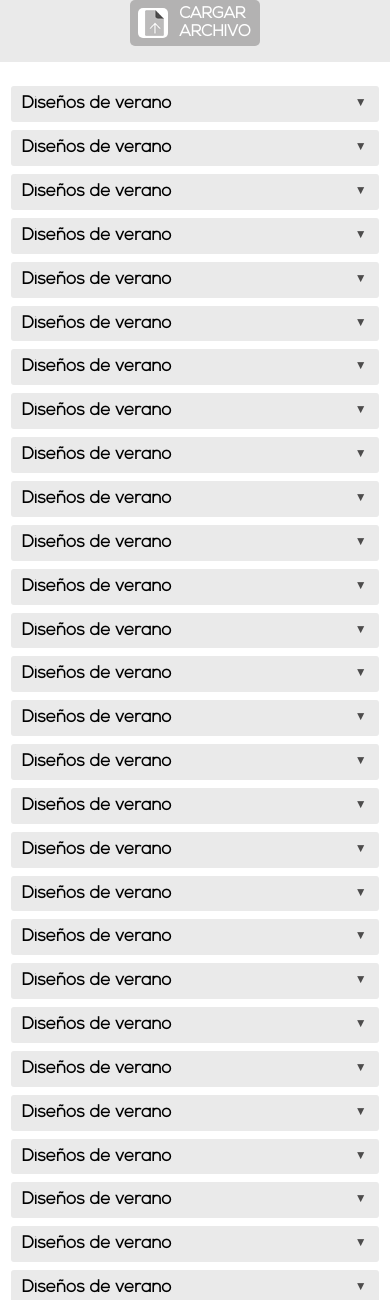
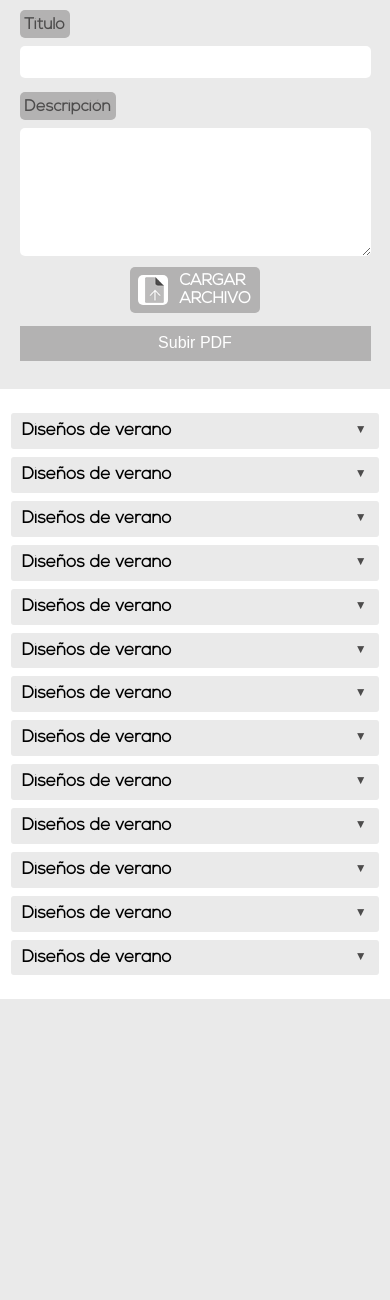
Before and after one commit to codegabo/dgt, a PHP site: page /news.html in a window 390 px wide, after a click on "CARGAR ARCHIVO". Shown: the top 1300 px of the page. After the commit the page ends 999 px from the top, so only its background shows below. Run offline with PHP 8.4, Linux system fonts and the light colour scheme.

Commit message:
Agregado formulario en el archivo news.html, también se le agrego diseño responsivo. En el archivo live?design se logró que solo se mostraran en la imagen live, las imagenes de las variantes y las imagenes de los modelos

```diff
--- a/sis.info/css/_live_design.scss
+++ b/sis.info/css/_live_design.scss
@@ -65,13 +65,11 @@
 }
 .live-preview{
   margin:auto;
-  //background: #000;
   width: 100%;
   overflow: hidden;
   position: relative;
   @include medias(768px){
     display: block;
-    //height: 80%;
     margin: 0;
   }
   &-current{
@@ -79,17 +77,6 @@
     margin: .5em auto;
     height: 24em;
     background: #000;
-    //@include medias(480px){
-    //  height: 30em;
-    //}
-    //@include medias(640px){
-    //  height: 40em;
-    //}
-    //@include medias(768px){
-    //  height: 70vh;
-    //  background: #000;
-    //  margin: 0 auto;
-    //}
   }
 }
 .current-design{
@@ -227,6 +214,10 @@
     display: flex;
   }
 }
+
+
+
+
 //.container-main, .container-left, .container-right, .designs{
 //  @media (min-width: 768px) and (min-height: 616px) {
 //    height: 45vh;
@@ -329,17 +320,17 @@
 //    padding: .9em;
 //  }
 //}
-//.block-zoom-button{
-//  background: gray;
-//  color: darkgray;
-//  border:0;
+.block-zoom-button{
+  background: gray;
+  color: darkgray;
+  border:0;
 
-//  border-radius: 1em;
-//  pointer-events:none;
-//  &:active{
+  border-radius: 1em;
+  pointer-events:none;
+  &:active{
 
-//  }
-//}
+  }
+}
 //.multiple-design{
 //  display: flex;
 //  width: 80%;
--- a/sis.info/css/_news.scss
+++ b/sis.info/css/_news.scss
@@ -6,12 +6,44 @@
 input[type="file"] {
   display: none;
 }
-.PDFupload{
-  display: block;
+.PDFupload-form{
+  width: 100%;
+  margin:auto;
+  display: flex;
+  flex-wrap: wrap;
+  @include medias(768px){
+    max-width:60%;
+  }
+  &-label{
     width: 90%;
-  margin:auto;
-  &-form{
     display: flex;
+    flex-wrap: wrap;
+    margin:.4em auto;
+  }
+  &-item{
+    padding: 0 0 0 2em;
+    margin: .3em 0;
+    position: relative;
+    line-height:0;
+    height: 2em;
+    width: 100%;
+    border:none;
+    border-radius: 5px;
+    @include medias(480px){
+      padding: 0 0 0 2.5em;
+    }
+    @include medias(640px){
+      padding: 0 0 0 3em;
+    }
+    &-label{
+      width: 100%;
+      @include medias(768px){
+        width: 50%;
+      }
+    }
+  }
+}
+.PDFupload-form-label-file{
   padding: .3em .2em;
   width: 8.1em;
   border-radius:5px;
@@ -20,12 +52,10 @@ input[type="file"] {
   flex-wrap: nowrap;
   margin: auto;
   background: $color-3;
-    &-label{
   color:$color-1;
   font-weight: bold;
   cursor: pointer;
   display: flex;
-    }
   &-icon{
     display: flex;
     align-items:center;
@@ -35,11 +65,19 @@ input[type="file"] {
     border-radius: 5px;
     //outline:1px solid green;
   }
-    &-item{
-      margin: auto;
-      width: 80%;
+}
+.more-form, .user-form-button-pdf {
+  display: none;
+  width: 100%;
+  &-active{
+    display: block;
   }
 }
+.PDFupload-form-item-description{
+  line-height:1;
+  padding: .8em;
+  height: 8em;
+
 }
 .files, .pdf-viewer-container{
   width:100%;
@@ -91,7 +129,7 @@ input[type="file"] {
     }
   }
 }
-.pdf-iframe{
+.pdf-iframe {
   width: 100%;
   height: 40vh;
   padding-top:.5em;
@@ -146,3 +184,11 @@ details[open] summary:after {
     display: none;
   }
 }
+.user-form-button-pdf-active{
+  padding: .5em 1em;
+  width: 90%;
+  margin:.8em auto;
+  background: $color-3;
+  color: $color-1;
+  border:none;
+}
--- a/sis.info/news.html
+++ b/sis.info/news.html
@@ -14,177 +14,29 @@
    <main class="all-content-container" id="all-content-container">
       <fieldset class="PDFupload">
          <form action="" class="PDFupload-form">
-            <label for="PDFuploadfile" class="PDFupload-form-label">
-               <div class="PDFupload-form-icon">
+            <div class="more-form" id="more-form">
+               <label for="PDFtitle" class="PDFupload-form-label">
+                  <h2 class="create-user-label-text pdftext">Titulo</h2>
+                  <input type="text" id="PDFtitle" class="PDFupload-form-item">
+               </label>
+               <label for="PDFdescription" class="PDFupload-form-label">
+                  <h2 class="create-user-label-text pdftext">Descripción</h2>
+                  <textarea type="text" id="PDFdescription" class="PDFupload-form-item PDFupload-form-item-description">
+                  </textarea>
+               </label>
+            </div>
+            <label for="PDFuploadfile" class="PDFupload-form-label PDFupload-form-label-file" id="PDFupload-form-label-file">
+               <div class="PDFupload-form-label-file-icon">
                   <img src="img/icons/load_file-icon.png" alt="">
                </div>
                CARGAR ARCHIVO
             </label>
             <input type="file" id="PDFuploadfile" class="PDFupload-form-item">
+            <input type="submit" class="user-form-button-pdf" id="user-form-button-pdf" value="Subir PDF">
          </form>
       </fieldset>
       <div class="section-container">
          <section class="files" id="files">
-            <details class="container-list-files">
-               <summary class="container-list-files-title">
-                  <h5 class="title-big">Diseños de verano</h5>
-               </summary>
-               <div id="preview-icon" class="preview-icon">
-                  Ver PDF
-                  <!--<input type="button" value="Abrir pdf" onclick="window.open('https://www.digitalglobaltextiles.com/recibo.pdf')" />--><!--<a href="#" onclick="window.open('https://www.digitalglobaltextiles.com/recibo.pdf')">Abrir archivo pdf</a>--><!--<img src="img/icons/view-icon.png" alt="" class="preview-icon">--><!--<iframe src="btn-comentario.php?id='.$data['codigo_est'].'" name="window" marginwidth="0" scrolling="yes" style="border:0px solid transparent;width:70%;height:50%;margin-left:15%;"></iframe>--><!--<iframe src="http://docs.google.com/gview?url=https://www.digitalglobaltextiles.com/recibo.pdf&embedded=true" class="pdf-iframe" frameborder="0"></iframe>-->
-               </div>
-               <p class="container-list-files-text">Lorem ipsum dolor sit amet, consectetur adipisicingamet, consectetur adipisicingamet, consectetur adipisicingamet, consectetur adipisicing elit.m.</p>
-            </details>
-            <details class="container-list-files">
-               <summary class="container-list-files-title">
-                  <h5 class="title-big">Diseños de verano</h5>
-               </summary>
-               <div id="preview-icon" class="preview-icon">
-                  Ver PDF
-                  <!--<input type="button" value="Abrir pdf" onclick="window.open('https://www.digitalglobaltextiles.com/recibo.pdf')" />--><!--<a href="#" onclick="window.open('https://www.digitalglobaltextiles.com/recibo.pdf')">Abrir archivo pdf</a>--><!--<img src="img/icons/view-icon.png" alt="" class="preview-icon">--><!--<iframe src="btn-comentario.php?id='.$data['codigo_est'].'" name="window" marginwidth="0" scrolling="yes" style="border:0px solid transparent;width:70%;height:50%;margin-left:15%;"></iframe>--><!--<iframe src="http://docs.google.com/gview?url=https://www.digitalglobaltextiles.com/recibo.pdf&embedded=true" class="pdf-iframe" frameborder="0"></iframe>-->
-               </div>
-               <p class="container-list-files-text">Lorem ipsum dolor sit amet, consectetur adipisicingamet, consectetur adipisicingamet, consectetur adipisicingamet, consectetur adipisicing elit.m.</p>
-            </details>
-            <details class="container-list-files">
-               <summary class="container-list-files-title">
-                  <h5 class="title-big">Diseños de verano</h5>
-               </summary>
-               <div id="preview-icon" class="preview-icon">
-                  Ver PDF
-                  <!--<input type="button" value="Abrir pdf" onclick="window.open('https://www.digitalglobaltextiles.com/recibo.pdf')" />--><!--<a href="#" onclick="window.open('https://www.digitalglobaltextiles.com/recibo.pdf')">Abrir archivo pdf</a>--><!--<img src="img/icons/view-icon.png" alt="" class="preview-icon">--><!--<iframe src="btn-comentario.php?id='.$data['codigo_est'].'" name="window" marginwidth="0" scrolling="yes" style="border:0px solid transparent;width:70%;height:50%;margin-left:15%;"></iframe>--><!--<iframe src="http://docs.google.com/gview?url=https://www.digitalglobaltextiles.com/recibo.pdf&embedded=true" class="pdf-iframe" frameborder="0"></iframe>-->
-               </div>
-               <p class="container-list-files-text">Lorem ipsum dolor sit amet, consectetur adipisicingamet, consectetur adipisicingamet, consectetur adipisicingamet, consectetur adipisicing elit.m.</p>
-            </details>
-            <details class="container-list-files">
-               <summary class="container-list-files-title">
-                  <h5 class="title-big">Diseños de verano</h5>
-               </summary>
-               <div id="preview-icon" class="preview-icon">
-                  Ver PDF
-                  <!--<input type="button" value="Abrir pdf" onclick="window.open('https://www.digitalglobaltextiles.com/recibo.pdf')" />--><!--<a href="#" onclick="window.open('https://www.digitalglobaltextiles.com/recibo.pdf')">Abrir archivo pdf</a>--><!--<img src="img/icons/view-icon.png" alt="" class="preview-icon">--><!--<iframe src="btn-comentario.php?id='.$data['codigo_est'].'" name="window" marginwidth="0" scrolling="yes" style="border:0px solid transparent;width:70%;height:50%;margin-left:15%;"></iframe>--><!--<iframe src="http://docs.google.com/gview?url=https://www.digitalglobaltextiles.com/recibo.pdf&embedded=true" class="pdf-iframe" frameborder="0"></iframe>-->
-               </div>
-               <p class="container-list-files-text">Lorem ipsum dolor sit amet, consectetur adipisicingamet, consectetur adipisicingamet, consectetur adipisicingamet, consectetur adipisicing elit.m.</p>
-            </details>
-            <details class="container-list-files">
-               <summary class="container-list-files-title">
-                  <h5 class="title-big">Diseños de verano</h5>
-               </summary>
-               <div id="preview-icon" class="preview-icon">
-                  Ver PDF
-                  <!--<input type="button" value="Abrir pdf" onclick="window.open('https://www.digitalglobaltextiles.com/recibo.pdf')" />--><!--<a href="#" onclick="window.open('https://www.digitalglobaltextiles.com/recibo.pdf')">Abrir archivo pdf</a>--><!--<img src="img/icons/view-icon.png" alt="" class="preview-icon">--><!--<iframe src="btn-comentario.php?id='.$data['codigo_est'].'" name="window" marginwidth="0" scrolling="yes" style="border:0px solid transparent;width:70%;height:50%;margin-left:15%;"></iframe>--><!--<iframe src="http://docs.google.com/gview?url=https://www.digitalglobaltextiles.com/recibo.pdf&embedded=true" class="pdf-iframe" frameborder="0"></iframe>-->
-               </div>
-               <p class="container-list-files-text">Lorem ipsum dolor sit amet, consectetur adipisicingamet, consectetur adipisicingamet, consectetur adipisicingamet, consectetur adipisicing elit.m.</p>
-            </details>
-            <details class="container-list-files">
-               <summary class="container-list-files-title">
-                  <h5 class="title-big">Diseños de verano</h5>
-               </summary>
-               <div id="preview-icon" class="preview-icon">
-                  Ver PDF
-                  <!--<input type="button" value="Abrir pdf" onclick="window.open('https://www.digitalglobaltextiles.com/recibo.pdf')" />--><!--<a href="#" onclick="window.open('https://www.digitalglobaltextiles.com/recibo.pdf')">Abrir archivo pdf</a>--><!--<img src="img/icons/view-icon.png" alt="" class="preview-icon">--><!--<iframe src="btn-comentario.php?id='.$data['codigo_est'].'" name="window" marginwidth="0" scrolling="yes" style="border:0px solid transparent;width:70%;height:50%;margin-left:15%;"></iframe>--><!--<iframe src="http://docs.google.com/gview?url=https://www.digitalglobaltextiles.com/recibo.pdf&embedded=true" class="pdf-iframe" frameborder="0"></iframe>-->
-               </div>
-               <p class="container-list-files-text">Lorem ipsum dolor sit amet, consectetur adipisicingamet, consectetur adipisicingamet, consectetur adipisicingamet, consectetur adipisicing elit.m.</p>
-            </details>
-            <details class="container-list-files">
-               <summary class="container-list-files-title">
-                  <h5 class="title-big">Diseños de verano</h5>
-               </summary>
-               <div id="preview-icon" class="preview-icon">
-                  Ver PDF
-                  <!--<input type="button" value="Abrir pdf" onclick="window.open('https://www.digitalglobaltextiles.com/recibo.pdf')" />--><!--<a href="#" onclick="window.open('https://www.digitalglobaltextiles.com/recibo.pdf')">Abrir archivo pdf</a>--><!--<img src="img/icons/view-icon.png" alt="" class="preview-icon">--><!--<iframe src="btn-comentario.php?id='.$data['codigo_est'].'" name="window" marginwidth="0" scrolling="yes" style="border:0px solid transparent;width:70%;height:50%;margin-left:15%;"></iframe>--><!--<iframe src="http://docs.google.com/gview?url=https://www.digitalglobaltextiles.com/recibo.pdf&embedded=true" class="pdf-iframe" frameborder="0"></iframe>-->
-               </div>
-               <p class="container-list-files-text">Lorem ipsum dolor sit amet, consectetur adipisicingamet, consectetur adipisicingamet, consectetur adipisicingamet, consectetur adipisicing elit.m.</p>
-            </details>
-            <details class="container-list-files">
-               <summary class="container-list-files-title">
-                  <h5 class="title-big">Diseños de verano</h5>
-               </summary>
-               <div id="preview-icon" class="preview-icon">
-                  Ver PDF
-                  <!--<input type="button" value="Abrir pdf" onclick="window.open('https://www.digitalglobaltextiles.com/recibo.pdf')" />--><!--<a href="#" onclick="window.open('https://www.digitalglobaltextiles.com/recibo.pdf')">Abrir archivo pdf</a>--><!--<img src="img/icons/view-icon.png" alt="" class="preview-icon">--><!--<iframe src="btn-comentario.php?id='.$data['codigo_est'].'" name="window" marginwidth="0" scrolling="yes" style="border:0px solid transparent;width:70%;height:50%;margin-left:15%;"></iframe>--><!--<iframe src="http://docs.google.com/gview?url=https://www.digitalglobaltextiles.com/recibo.pdf&embedded=true" class="pdf-iframe" frameborder="0"></iframe>-->
-               </div>
-               <p class="container-list-files-text">Lorem ipsum dolor sit amet, consectetur adipisicingamet, consectetur adipisicingamet, consectetur adipisicingamet, consectetur adipisicing elit.m.</p>
-            </details>
-            <details class="container-list-files">
-               <summary class="container-list-files-title">
-                  <h5 class="title-big">Diseños de verano</h5>
-               </summary>
-               <div id="preview-icon" class="preview-icon">
-                  Ver PDF
-                  <!--<input type="button" value="Abrir pdf" onclick="window.open('https://www.digitalglobaltextiles.com/recibo.pdf')" />--><!--<a href="#" onclick="window.open('https://www.digitalglobaltextiles.com/recibo.pdf')">Abrir archivo pdf</a>--><!--<img src="img/icons/view-icon.png" alt="" class="preview-icon">--><!--<iframe src="btn-comentario.php?id='.$data['codigo_est'].'" name="window" marginwidth="0" scrolling="yes" style="border:0px solid transparent;width:70%;height:50%;margin-left:15%;"></iframe>--><!--<iframe src="http://docs.google.com/gview?url=https://www.digitalglobaltextiles.com/recibo.pdf&embedded=true" class="pdf-iframe" frameborder="0"></iframe>-->
-               </div>
-               <p class="container-list-files-text">Lorem ipsum dolor sit amet, consectetur adipisicingamet, consectetur adipisicingamet, consectetur adipisicingamet, consectetur adipisicing elit.m.</p>
-            </details>
-            <details class="container-list-files">
-               <summary class="container-list-files-title">
-                  <h5 class="title-big">Diseños de verano</h5>
-               </summary>
-               <div id="preview-icon" class="preview-icon">
-                  Ver PDF
-                  <!--<input type="button" value="Abrir pdf" onclick="window.open('https://www.digitalglobaltextiles.com/recibo.pdf')" />--><!--<a href="#" onclick="window.open('https://www.digitalglobaltextiles.com/recibo.pdf')">Abrir archivo pdf</a>--><!--<img src="img/icons/view-icon.png" alt="" class="preview-icon">--><!--<iframe src="btn-comentario.php?id='.$data['codigo_est'].'" name="window" marginwidth="0" scrolling="yes" style="border:0px solid transparent;width:70%;height:50%;margin-left:15%;"></iframe>--><!--<iframe src="http://docs.google.com/gview?url=https://www.digitalglobaltextiles.com/recibo.pdf&embedded=true" class="pdf-iframe" frameborder="0"></iframe>-->
-               </div>
-               <p class="container-list-files-text">Lorem ipsum dolor sit amet, consectetur adipisicingamet, consectetur adipisicingamet, consectetur adipisicingamet, consectetur adipisicing elit.m.</p>
-            </details>
-            <details class="container-list-files">
-               <summary class="container-list-files-title">
-                  <h5 class="title-big">Diseños de verano</h5>
-               </summary>
-               <div id="preview-icon" class="preview-icon">
-                  Ver PDF
-                  <!--<input type="button" value="Abrir pdf" onclick="window.open('https://www.digitalglobaltextiles.com/recibo.pdf')" />--><!--<a href="#" onclick="window.open('https://www.digitalglobaltextiles.com/recibo.pdf')">Abrir archivo pdf</a>--><!--<img src="img/icons/view-icon.png" alt="" class="preview-icon">--><!--<iframe src="btn-comentario.php?id='.$data['codigo_est'].'" name="window" marginwidth="0" scrolling="yes" style="border:0px solid transparent;width:70%;height:50%;margin-left:15%;"></iframe>--><!--<iframe src="http://docs.google.com/gview?url=https://www.digitalglobaltextiles.com/recibo.pdf&embedded=true" class="pdf-iframe" frameborder="0"></iframe>-->
-               </div>
-               <p class="container-list-files-text">Lorem ipsum dolor sit amet, consectetur adipisicingamet, consectetur adipisicingamet, consectetur adipisicingamet, consectetur adipisicing elit.m.</p>
-            </details>
-            <details class="container-list-files">
-               <summary class="container-list-files-title">
-                  <h5 class="title-big">Diseños de verano</h5>
-               </summary>
-               <div id="preview-icon" class="preview-icon">
-                  Ver PDF
-                  <!--<input type="button" value="Abrir pdf" onclick="window.open('https://www.digitalglobaltextiles.com/recibo.pdf')" />--><!--<a href="#" onclick="window.open('https://www.digitalglobaltextiles.com/recibo.pdf')">Abrir archivo pdf</a>--><!--<img src="img/icons/view-icon.png" alt="" class="preview-icon">--><!--<iframe src="btn-comentario.php?id='.$data['codigo_est'].'" name="window" marginwidth="0" scrolling="yes" style="border:0px solid transparent;width:70%;height:50%;margin-left:15%;"></iframe>--><!--<iframe src="http://docs.google.com/gview?url=https://www.digitalglobaltextiles.com/recibo.pdf&embedded=true" class="pdf-iframe" frameborder="0"></iframe>-->
-               </div>
-               <p class="container-list-files-text">Lorem ipsum dolor sit amet, consectetur adipisicingamet, consectetur adipisicingamet, consectetur adipisicingamet, consectetur adipisicing elit.m.</p>
-            </details>
-            <details class="container-list-files">
-               <summary class="container-list-files-title">
-                  <h5 class="title-big">Diseños de verano</h5>
-               </summary>
-               <div id="preview-icon" class="preview-icon">
-                  Ver PDF
-                  <!--<input type="button" value="Abrir pdf" onclick="window.open('https://www.digitalglobaltextiles.com/recibo.pdf')" />--><!--<a href="#" onclick="window.open('https://www.digitalglobaltextiles.com/recibo.pdf')">Abrir archivo pdf</a>--><!--<img src="img/icons/view-icon.png" alt="" class="preview-icon">--><!--<iframe src="btn-comentario.php?id='.$data['codigo_est'].'" name="window" marginwidth="0" scrolling="yes" style="border:0px solid transparent;width:70%;height:50%;margin-left:15%;"></iframe>--><!--<iframe src="http://docs.google.com/gview?url=https://www.digitalglobaltextiles.com/recibo.pdf&embedded=true" class="pdf-iframe" frameborder="0"></iframe>-->
-               </div>
-               <p class="container-list-files-text">Lorem ipsum dolor sit amet, consectetur adipisicingamet, consectetur adipisicingamet, consectetur adipisicingamet, consectetur adipisicing elit.m.</p>
-            </details>
-            <details class="container-list-files">
-               <summary class="container-list-files-title">
-                  <h5 class="title-big">Diseños de verano</h5>
-               </summary>
-               <div id="preview-icon" class="preview-icon">
-                  Ver PDF
-                  <!--<input type="button" value="Abrir pdf" onclick="window.open('https://www.digitalglobaltextiles.com/recibo.pdf')" />--><!--<a href="#" onclick="window.open('https://www.digitalglobaltextiles.com/recibo.pdf')">Abrir archivo pdf</a>--><!--<img src="img/icons/view-icon.png" alt="" class="preview-icon">--><!--<iframe src="btn-comentario.php?id='.$data['codigo_est'].'" name="window" marginwidth="0" scrolling="yes" style="border:0px solid transparent;width:70%;height:50%;margin-left:15%;"></iframe>--><!--<iframe src="http://docs.google.com/gview?url=https://www.digitalglobaltextiles.com/recibo.pdf&embedded=true" class="pdf-iframe" frameborder="0"></iframe>-->
-               </div>
-               <p class="container-list-files-text">Lorem ipsum dolor sit amet, consectetur adipisicingamet, consectetur adipisicingamet, consectetur adipisicingamet, consectetur adipisicing elit.m.</p>
-            </details>
-            <details class="container-list-files">
-               <summary class="container-list-files-title">
-                  <h5 class="title-big">Diseños de verano</h5>
-               </summary>
-               <div id="preview-icon" class="preview-icon">
-                  Ver PDF
-                  <!--<input type="button" value="Abrir pdf" onclick="window.open('https://www.digitalglobaltextiles.com/recibo.pdf')" />--><!--<a href="#" onclick="window.open('https://www.digitalglobaltextiles.com/recibo.pdf')">Abrir archivo pdf</a>--><!--<img src="img/icons/view-icon.png" alt="" class="preview-icon">--><!--<iframe src="btn-comentario.php?id='.$data['codigo_est'].'" name="window" marginwidth="0" scrolling="yes" style="border:0px solid transparent;width:70%;height:50%;margin-left:15%;"></iframe>--><!--<iframe src="http://docs.google.com/gview?url=https://www.digitalglobaltextiles.com/recibo.pdf&embedded=true" class="pdf-iframe" frameborder="0"></iframe>-->
-               </div>
-               <p class="container-list-files-text">Lorem ipsum dolor sit amet, consectetur adipisicingamet, consectetur adipisicingamet, consectetur adipisicingamet, consectetur adipisicing elit.m.</p>
-            </details>
-            <details class="container-list-files">
-               <summary class="container-list-files-title">
-                  <h5 class="title-big">Diseños de verano</h5>
-               </summary>
-               <div id="preview-icon" class="preview-icon">
-                  Ver PDF
-                  <!--<input type="button" value="Abrir pdf" onclick="window.open('https://www.digitalglobaltextiles.com/recibo.pdf')" />--><!--<a href="#" onclick="window.open('https://www.digitalglobaltextiles.com/recibo.pdf')">Abrir archivo pdf</a>--><!--<img src="img/icons/view-icon.png" alt="" class="preview-icon">--><!--<iframe src="btn-comentario.php?id='.$data['codigo_est'].'" name="window" marginwidth="0" scrolling="yes" style="border:0px solid transparent;width:70%;height:50%;margin-left:15%;"></iframe>--><!--<iframe src="http://docs.google.com/gview?url=https://www.digitalglobaltextiles.com/recibo.pdf&embedded=true" class="pdf-iframe" frameborder="0"></iframe>-->
-               </div>
-               <p class="container-list-files-text">Lorem ipsum dolor sit amet, consectetur adipisicingamet, consectetur adipisicingamet, consectetur adipisicingamet, consectetur adipisicing elit.m.</p>
-            </details>
             <details class="container-list-files">
                <summary class="container-list-files-title">
                   <h5 class="title-big">Diseños de verano</h5>
@@ -324,6 +176,14 @@
 </body>
 <script src="js/openPDF.js"></script>
 <script>
+   let boton = document.getElementById('PDFupload-form-label-file'),
+       moreform = document.getElementById('more-form'),
+   boton1 = document.getElementById('user-form-button-pdf');
+   boton.addEventListener('click', () => {
+      moreform.classList.add("more-form-active");
+      boton1.classList.add("user-form-button-pdf-active");
+   })
+
 //    const resizenews = () => {
 //        if(innerWidth > 1023) {
 //            let section = document.createElement("SECTION"),
@@ -342,5 +202,6 @@
 //
 //    addEventListener('resize', resizenews);
 //    addEventListener('DOMContentLoaded', resizenews);
+
 </script>
 </html>
```
Also changed, not shown: sis.info/js/js.js (+135 -95 lines), sis.info/live_design.html (+11 -10 lines), sis.info/css/estilos.css. Lines whose indentation alone changed are shown as unchanged.
